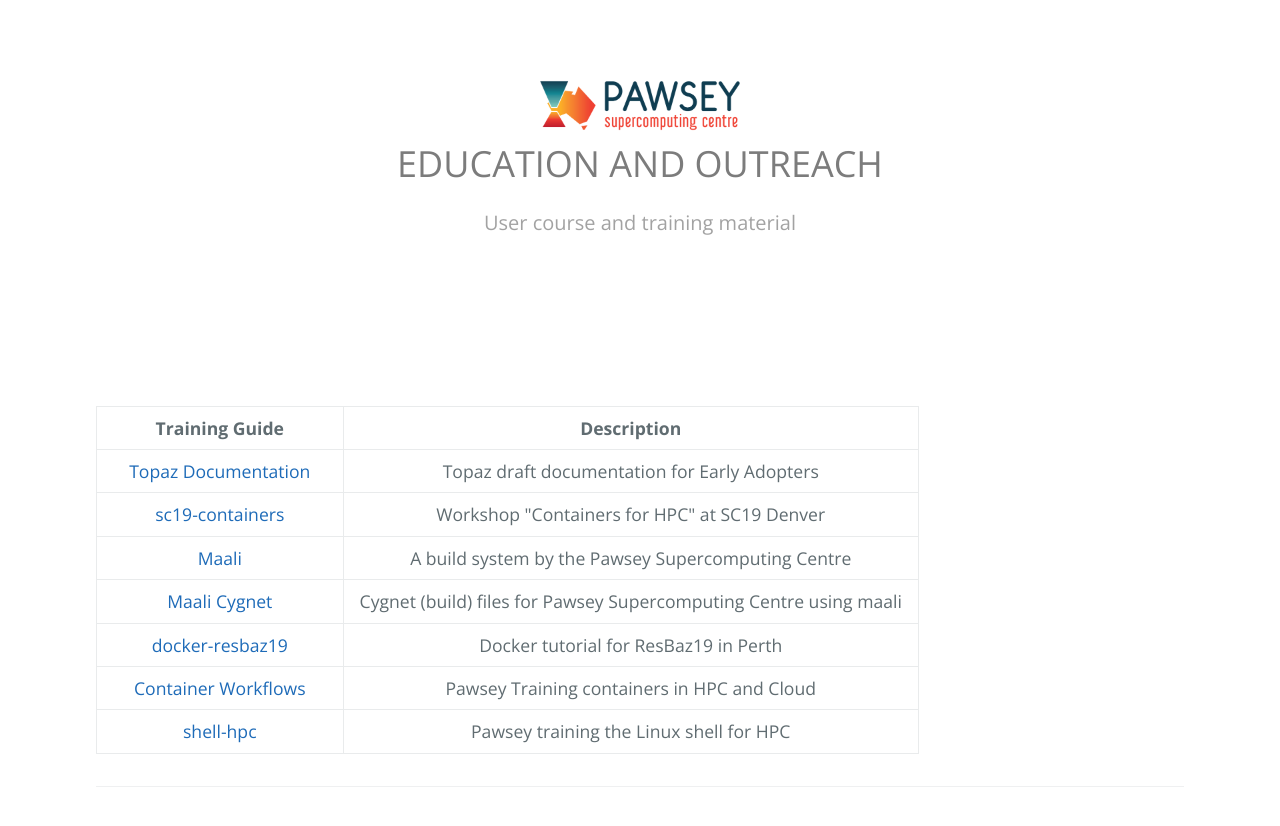
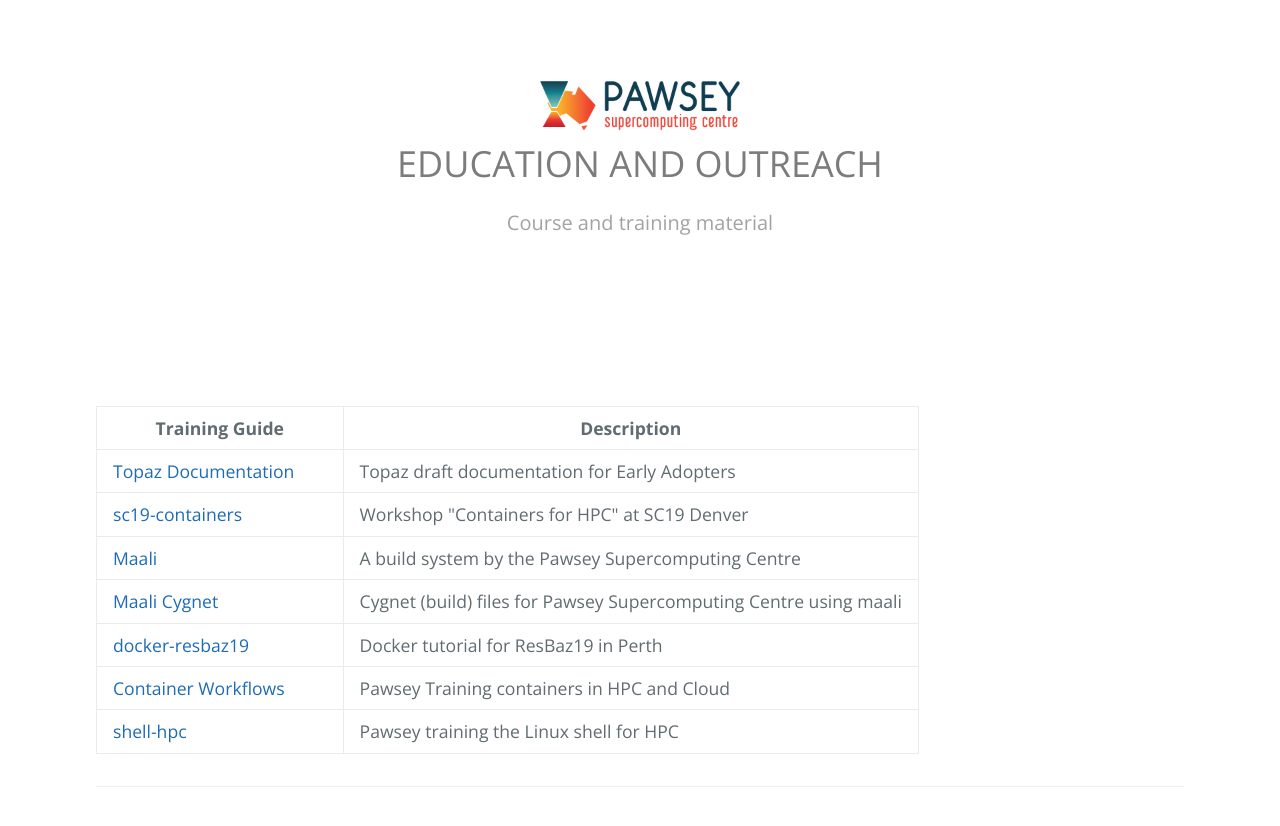
Before and after one commit to ratkinson0405/ratkinson0405.github.io, a Jekyll site: the page built from README.md, in a window 1280 px wide. Shown: the top 826 px of the page. Built offline with Jekyll 4.4.1, drawn with Linux system fonts in a browser that asks for light colours; our own code applies the rules of GitHub Pages for plain Markdown files; the repository's description, which GitHub fills in, is left out.

Commit message:
Update default.html

```diff
--- a/_layouts/default.html
+++ b/_layouts/default.html
@@ -13,13 +13,13 @@
     <section class="page-header">
       <a class="site-title" href="http://pawsey.org.au"><img width="200" src="{{ '/' | absolute_url }}assets/img/logo.png"></a>
       <h1 class="project-name">EDUCATION AND OUTREACH</h1>
-      <h2 class="project-tagline">User course and training material</h2>
+      <h2 class="project-tagline">Course and training material</h2>
      <br>
     </section>
 
     <section class="main-content">
       <div class="container">
-        <table style="width: 100%; text-align: center;">
+        <table>
           <colgroup>
           <col width="30%" />
           <col width="70%" />
@@ -33,8 +33,8 @@
           <tbody>
             {% for item in site.data.links.links %}
             <tr>
-            <td><a href="{{ item.url }}">{{ item.title }}</a></td>
-            <td>{{ item.description }}</td>
+            <td markdown="span"><a href="{{ item.url }}">{{ item.title }}</a></td>
+            <td markdown="span">{{ item.description }}</td>
             </tr>
             {% endfor %}
           </tbody>
```
